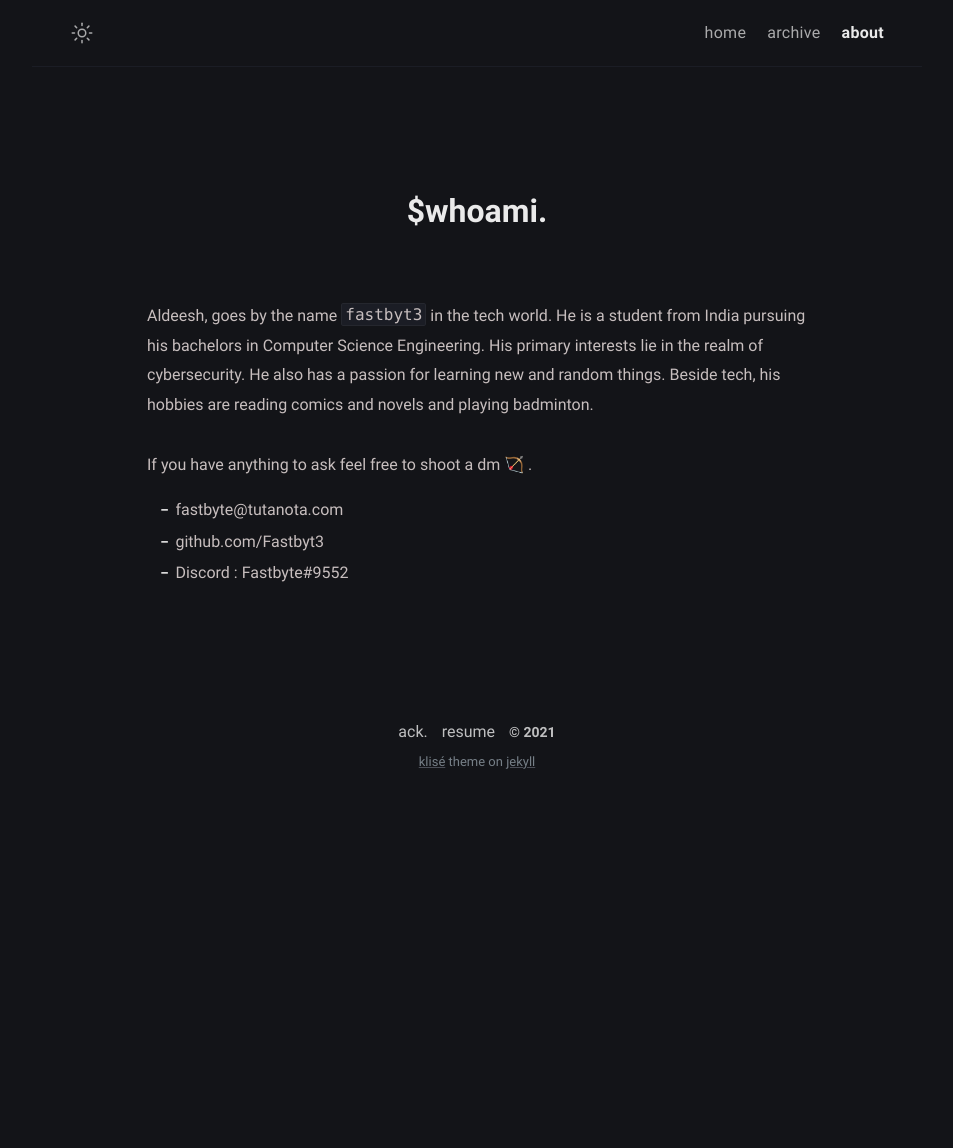
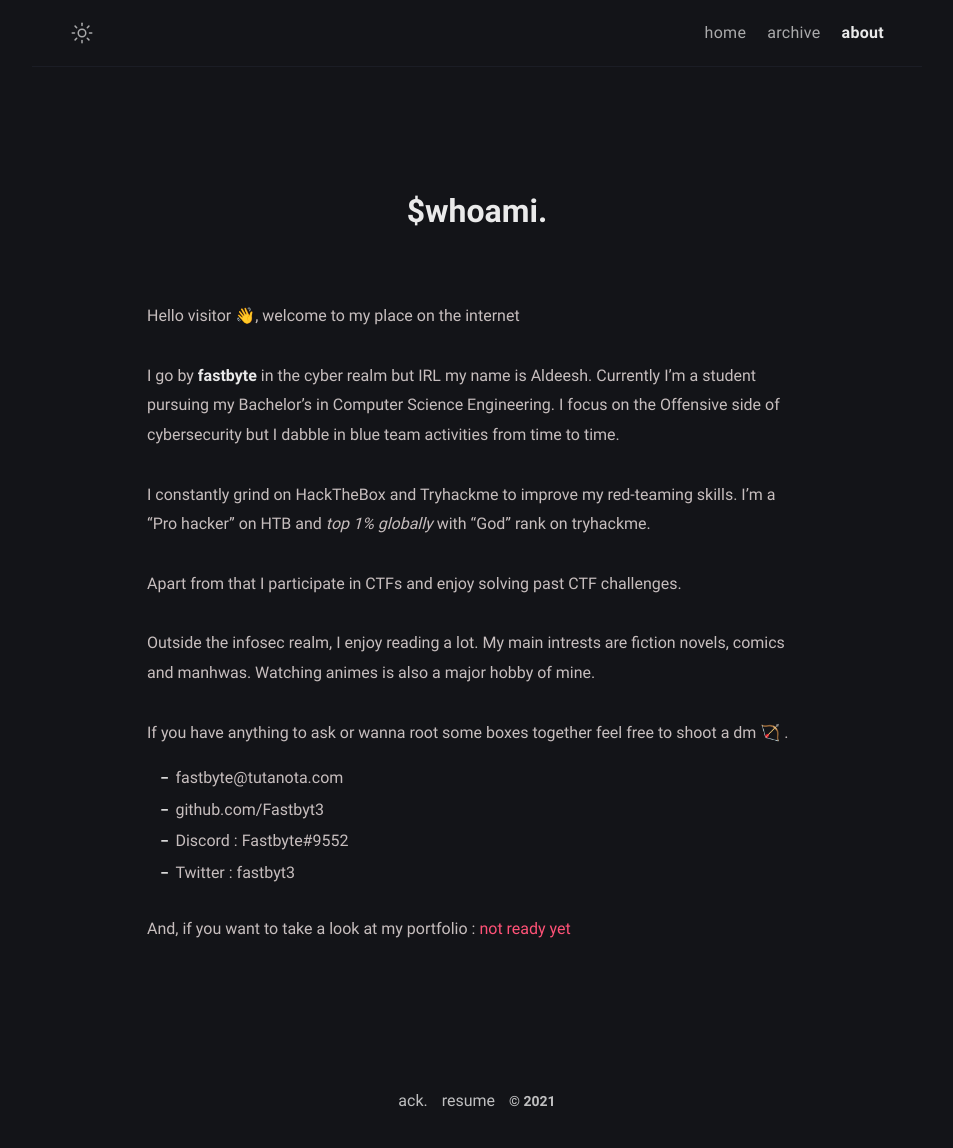
Before and after one commit to fastbyt3/fastbyt3.github.io, a Jekyll site: the page built from about.md, in a window 1280 px wide. Shown: the whole page, without its empty margins (163-1116 px from the left). Built offline with Jekyll 4.4.1, drawn with Linux system fonts in a browser that asks for light colours; before the commit the page ends 900 px from its top, so only the background shows below that.

Commit message:
Change about and footer(not final)

```diff
--- a/_includes/footer.html
+++ b/_includes/footer.html
@@ -3,19 +3,6 @@
   <a class="footer_item" href="/downloads/resume.docx">resume</a>
   <!-- <a class="footer_item" href="/feed.xml">rss</a> -->
   <span class="footer_item">&copy; {{ site.time | date: "%Y" }}</span>
-  <small class="footer_copyright">
-    <!-- Klisé Theme: https://github.com/piharpi/jekyll-klise -->
-    <a
-      href="https://github.com/piharpi/jekyll-klise"
-      target="_blank"
-      rel="noreferrer noopener"
-      >klisé</a
-    >
-    theme on
-    <a href="https://jekyllrb.com" target="_blank" rel="noreferrer noopener"
-      >jekyll</a
-    >
-  </small>
 </footer>
 <script src="/assets/js/main.js" defer="defer"></script>
 
--- a/about.md
+++ b/about.md
@@ -6,10 +6,22 @@ excerpt: Howdy cyber folks, I'm a full-time student of computer science engineer
 comments: false
 ---
 
-Aldeesh, goes by the name `fastbyt3` in the tech world. He is a student from India pursuing his bachelors in Computer Science Engineering. His primary interests lie in the realm of cybersecurity. He also has a passion for learning new and random things. Beside tech, his hobbies are reading comics and novels and playing badminton.
+Hello visitor 👋, welcome to my place on the internet
 
-If you have anything to ask feel free to shoot a dm 🏹 .
+I go by **fastbyte** in the cyber realm but IRL my name is Aldeesh. Currently I'm a student pursuing my Bachelor's in Computer Science Engineering.  I focus on the Offensive side of cybersecurity but I dabble in blue team activities from time to time.
+
+I constantly grind on HackTheBox and Tryhackme to improve my red-teaming skills.
+I'm a "Pro hacker" on HTB and _top 1% globally_ with "God" rank on tryhackme.
+
+Apart from that I participate in CTFs and enjoy solving past CTF challenges.
+
+Outside the infosec realm, I enjoy reading a lot. My main intrests are fiction novels, comics and manhwas. Watching animes is also a major hobby of mine.
+
+If you have anything to ask or wanna root some boxes together feel free to shoot a dm 🏹 .
 
 - {{ site.author.email }}
 - github.com/{{ site.author.github }}
 - Discord : Fastbyte#9552
+- Twitter : fastbyt3
+
+And, if you want to take a look at my portfolio : [not ready yet](/thanks)
```
